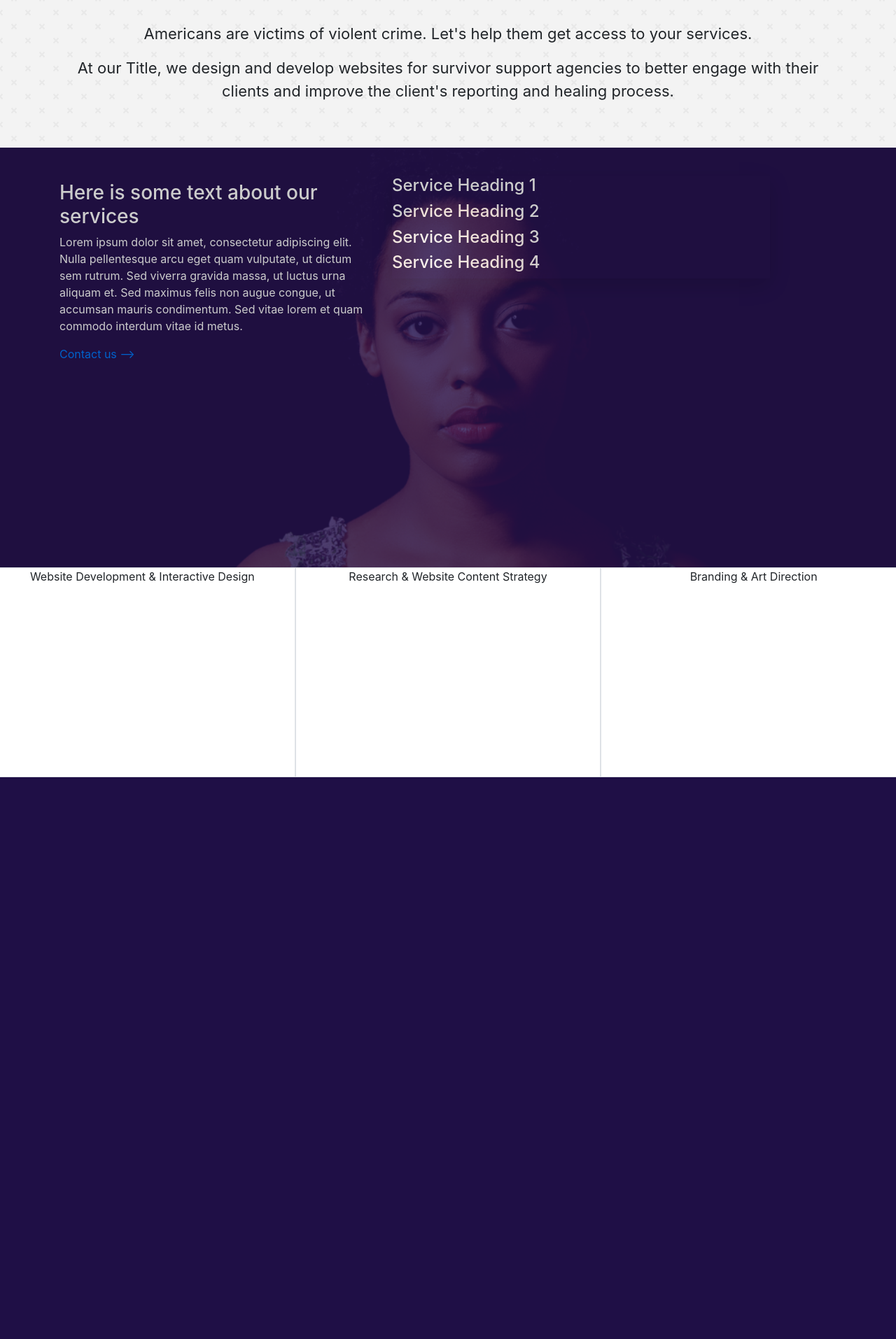
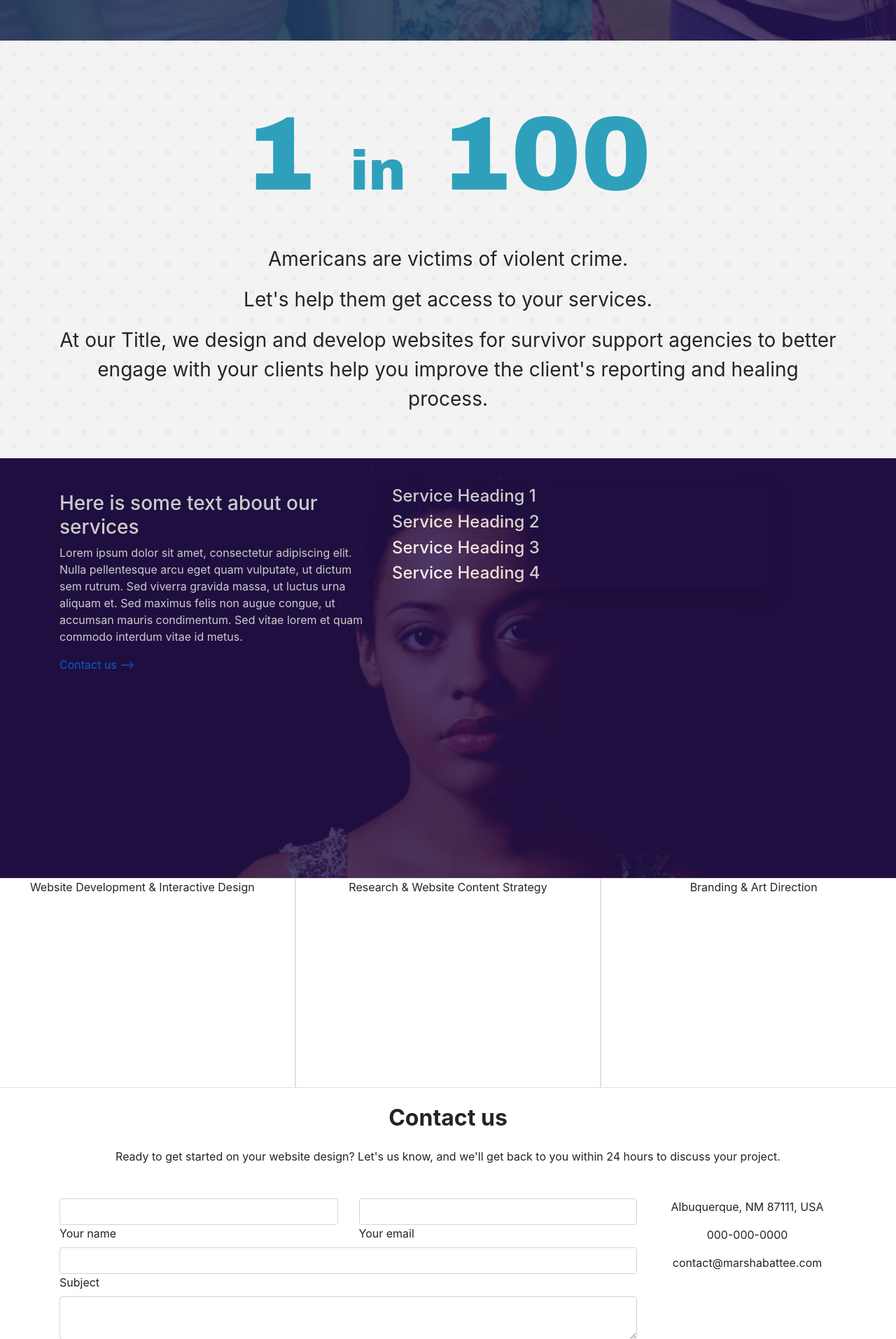
Before and after one commit to MarshaBat/pwp-marsha-battee, a PHP site: page / in a window 1280 px wide. Shown: the part 928-2842 px from the top of the page at 70% size. Before the commit the page ends 2039 px from the top, so only its background shows below. Run offline with PHP 8.4, Linux system fonts and the light colour scheme.

Commit message:
added contact form

```diff
--- a/index.php
+++ b/index.php
@@ -31,13 +31,14 @@
 							<li class="nav-item"><a class="nav-link text-white px-3" href="#">About</a></li>
 							<li class="nav-item"><a class="nav-link text-white px-3" href="#">Our Services</a></li>
 							<li class="nav-item"><a class="nav-link text-white px-3" href="#">Our Process</a></li>
+							<li class="nav-item"><a class="nav-link text-white px-3" href="#">Portfolio</a></li>
 							<li class="nav-item"><a class="nav-link text-white px-3" href="#">Contact</a></li>
 						</ul>
 					</div>
 				</nav>
 			</div>
 		</section>
-		<!------------------------------------------------SECTION 2 - ABOUT---------------------------------------------->
+		<!------------------------------------------------SECTION 1 - HOME----------------------------------------------->
 		<section>
 			<div class="jumbotron jumbotron-fluid img-fluid">
 				<div class="banner-overlay"></div>
@@ -56,7 +57,10 @@
 			</div>
 			</div>
 		</section>
-		<!------------------------------------------------SECTION 3 - ABOUT---------------------------------------------->
+
+
+		<!------------------------------------------------SECTION 2 - ABOUT---------------------------------------------->
+		<section>
 			<div class="about-background">
 				<div class="container mb-5">
 					<div class="row">
@@ -68,18 +72,20 @@
 
 						<div class="col-sm-12 text-center about-paragraph-panel">
 							<div>
-							<p>Americans are victims of violent crime. Let's help them get access to your services.</p>
+								<p>Americans are victims of violent crime.</p>
+								<p>Let's help them get access to your services.</p>
 								<p>At our Title, we design and develop websites for survivor support agencies to better engage
-								with their clients
-								and improve the client's reporting and healing process.</p>
+									with your clients help you improve the client's reporting and healing process.</p>
 							</div>
 						</div>
 					</div>
 				</div>
 			</div>
+		</section>
 
 
-		<!------------------------------------------------SECTION 4 - OUR SERVICES--------------------------------------->
+		<!------------------------------------------------SECTION 3 - OUR SERVICES--------------------------------------->
+		<section>
 			<div class="services">
 				<div class="color-overlay">
 					<div class="container mb-5">
@@ -89,7 +95,8 @@
 								<h3 class="mt-5">Here is some text about our services</h3>
 								<p>Lorem ipsum dolor sit amet, consectetur adipiscing elit. Nulla pellentesque arcu eget quam
 									vulputate, ut dictum sem rutrum. Sed viverra gravida massa, ut luctus urna aliquam et. Sed
-								maximus felis non augue congue, ut accumsan mauris condimentum. Sed vitae lorem et quam commodo
+									maximus felis non augue congue, ut accumsan mauris condimentum. Sed vitae lorem et quam
+									commodo
 									interdum vitae id metus.</p>
 								<a href="#">Contact us --></a>
 							</div>
@@ -121,7 +128,9 @@
 					</div>
 				</div>
 			</div>
+		</section>
 
+		<!------------------------------------------------SECTION 4 - OUR PROCESS--------------------------------------->
 
 		<div class="row" style="height: 300px;">
 			<div class="col-4 text-center border">
@@ -141,6 +150,77 @@
 			</div>
 		</div>
 
+		<!------------------------------------------------SECTION 5 - PORTFOLIO------------------------------------------>
+
+
+		<!------------------------------------------------SECTION 6 - CONTACT FORM--------------------------------------->
+		<section class="container mb-4">
+			<h2 class="h1-responsive font-weight-bold text-center my-4">Contact us</h2>
+			<p class="text-center w-responsive mx-auto mb-5">Ready to get started on your website design? Let's us know,
+				and we'll get back to you within 24 hours to discuss your project.</p>
+
+			<div class="row">
+				<div class="col-md-9 mb-md-0 mb-5">
+					<form id="contact-form" name="contact-form" action="#" method="POST">
+						<div class="row">
+							<div class="col-md-6">
+								<div class="md-form mb-0">
+									<input type="text" id="name" name="name" class="form-control">
+									<label for="name" class="">Your name</label>
+								</div>
+							</div>
+
+							<div class="col-md-6">
+								<div class="md-form mb-0">
+									<input type="text" id="email" name="email" class="form-control">
+									<label for="email" class="">Your email</label>
+								</div>
+							</div>
+						</div>
+
+						<div class="row">
+							<div class="col-md-12">
+								<div class="md-form mb-0">
+									<input type="text" id="subject" name="subject" class="form-control">
+									<label for="subject" class="">Subject</label>
+								</div>
+							</div>
+						</div>
+
+						<div class="row">
+							<div class="col-md-12">
+								<div class="md-form">
+									<textarea type="text" id="message" name="message" rows="2"
+												 class="form-control md-textarea"></textarea>
+									<label for="message">Your message</label>
+								</div>
+							</div>
+						</div>
+					</form>
+
+					<div class="text-center text-md-left">
+						<button type="button" class="btn btn-info">Submit</button>
+					</div>
+					<div class="status"></div>
+				</div>
+
+				<div class="col-md-3 text-center">
+					<ul class="list-unstyled mb-0">
+						<li>
+							<p>Albuquerque, NM 87111, USA</p>
+						</li>
+						<li>
+							<p>000-000-0000</p>
+						</li>
+
+						<li>
+							<p>contact@marshabattee.com</p>
+						</li>
+					</ul>
+				</div>
+			</div>
+		</section>
+
 
 	</body>
 </html>
--- a/stylesheet.css
+++ b/stylesheet.css
@@ -6,7 +6,8 @@
 	background-size: cover;
 	top: 0;
 	bottom: 0;
-	height: 100vh;
+	height: 1000px;
+	width: 100%;
 	position: relative;
 	color: white;
 	margin-top: -100px;
@@ -48,18 +49,18 @@
 
 .stat-number {
 	font-family: "Arial Black";
-	font-size: 72px;
+	font-size: 150px;
 	color: #2fa0bb;
 	margin: 50px auto 0 auto;
 	display: table;
 }
 
 .stat-number span {
-	font-size: 26px;
+	font-size: 80px;
 }
 
 .about-paragraph-panel {
-	font-size: 22px
+	font-size: 28px
 }
 
 .about-background {
```
Lines whose indentation alone changed are shown as unchanged.
